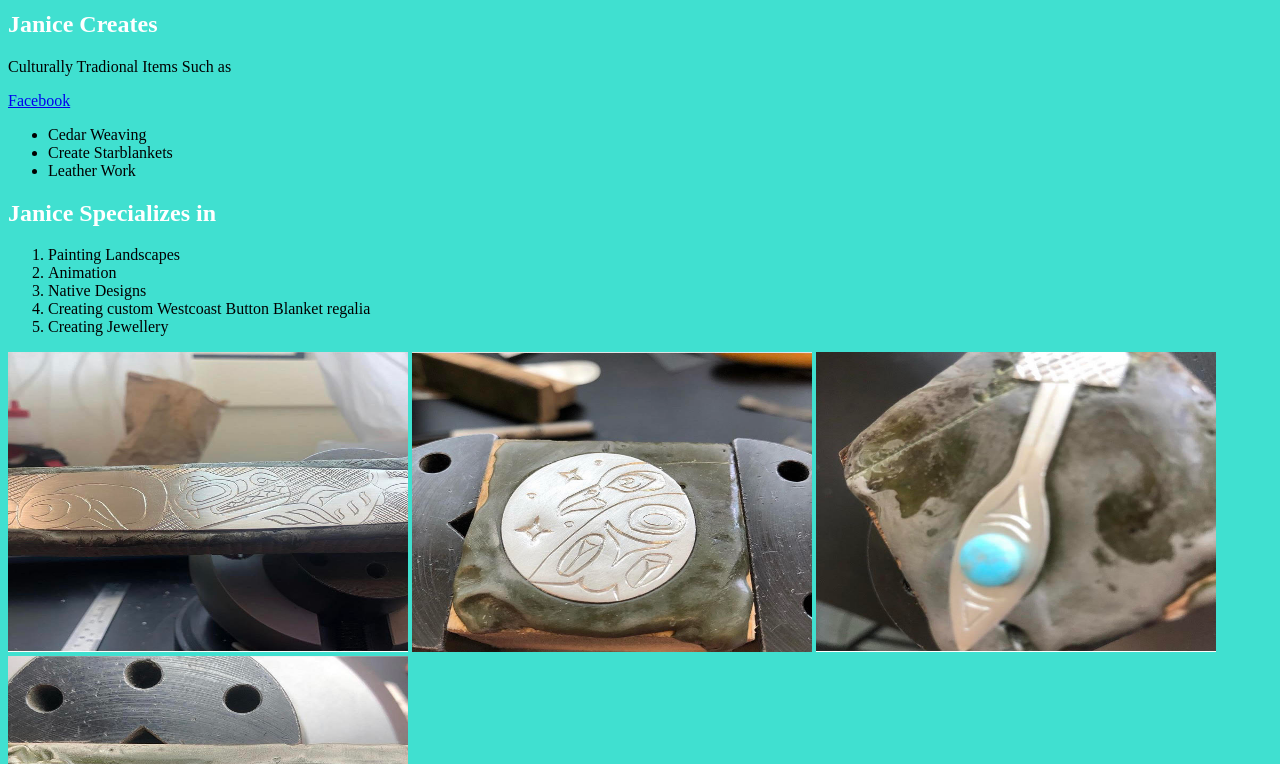
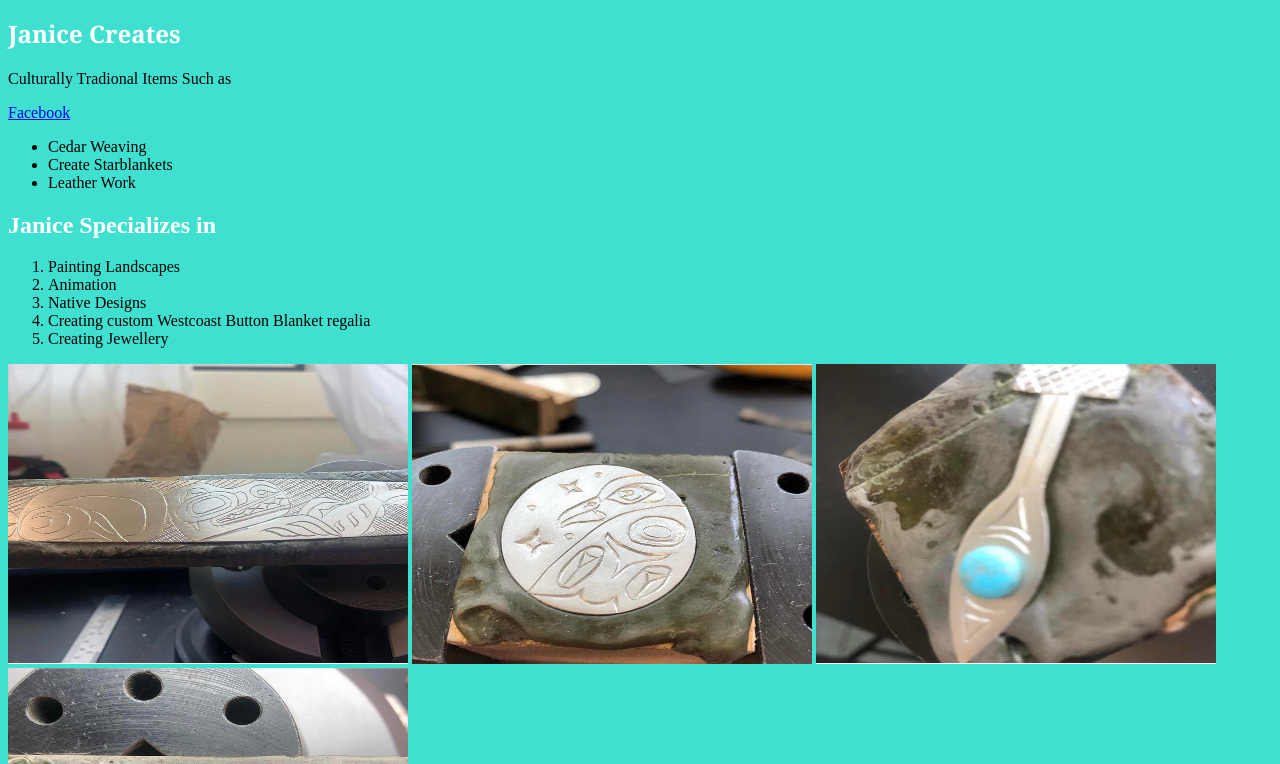
Before and after one commit to jthompson732/Janices-Studio, a plain HTML site: page index.html in a window 1280 px wide. Shown: the part 180-944 px from the top of the page. Drawn offline with Linux system fonts and the light colour scheme; a web font is replaced by a local one.

Commit message:
Update style.css

```diff
--- a/style.css
+++ b/style.css
@@ -3,6 +3,7 @@ body {
   color: black;
 }
 h1 {
+  font-family: georgia;
   color: white;
 }
 
```
